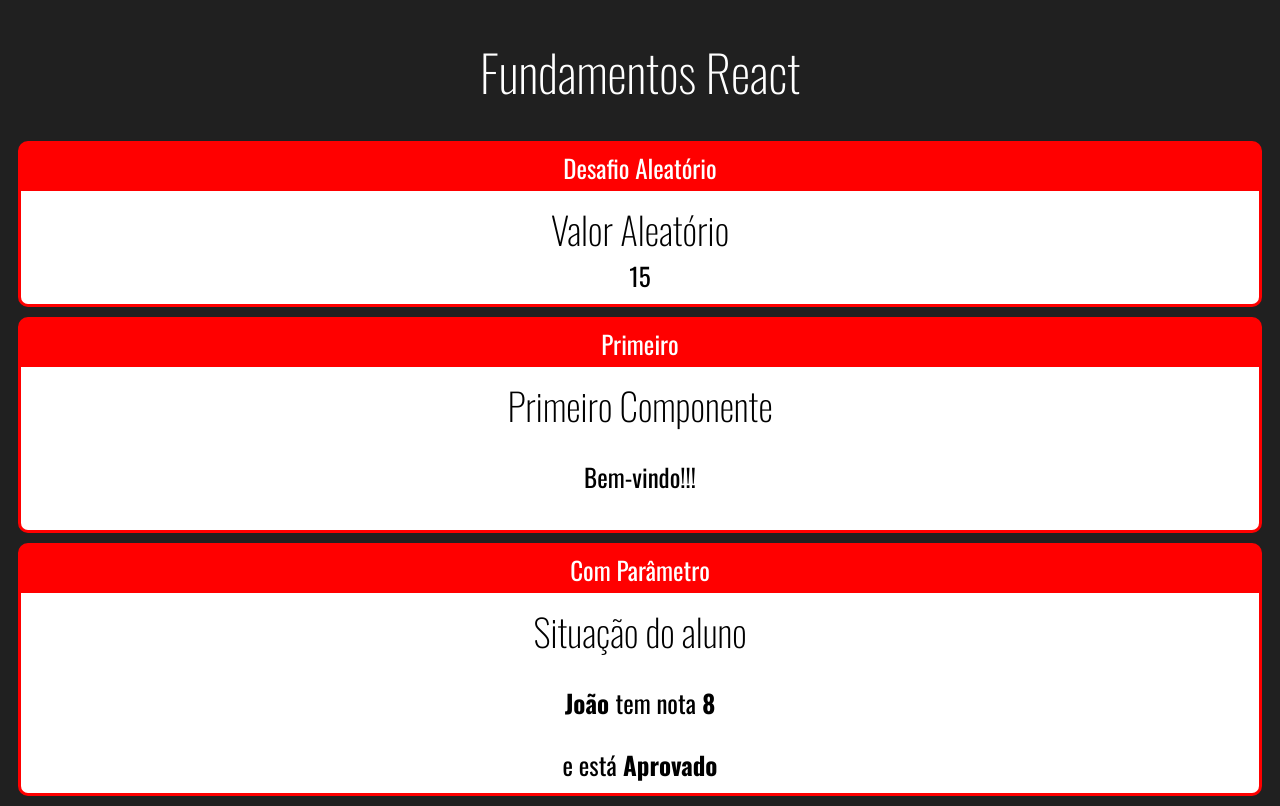
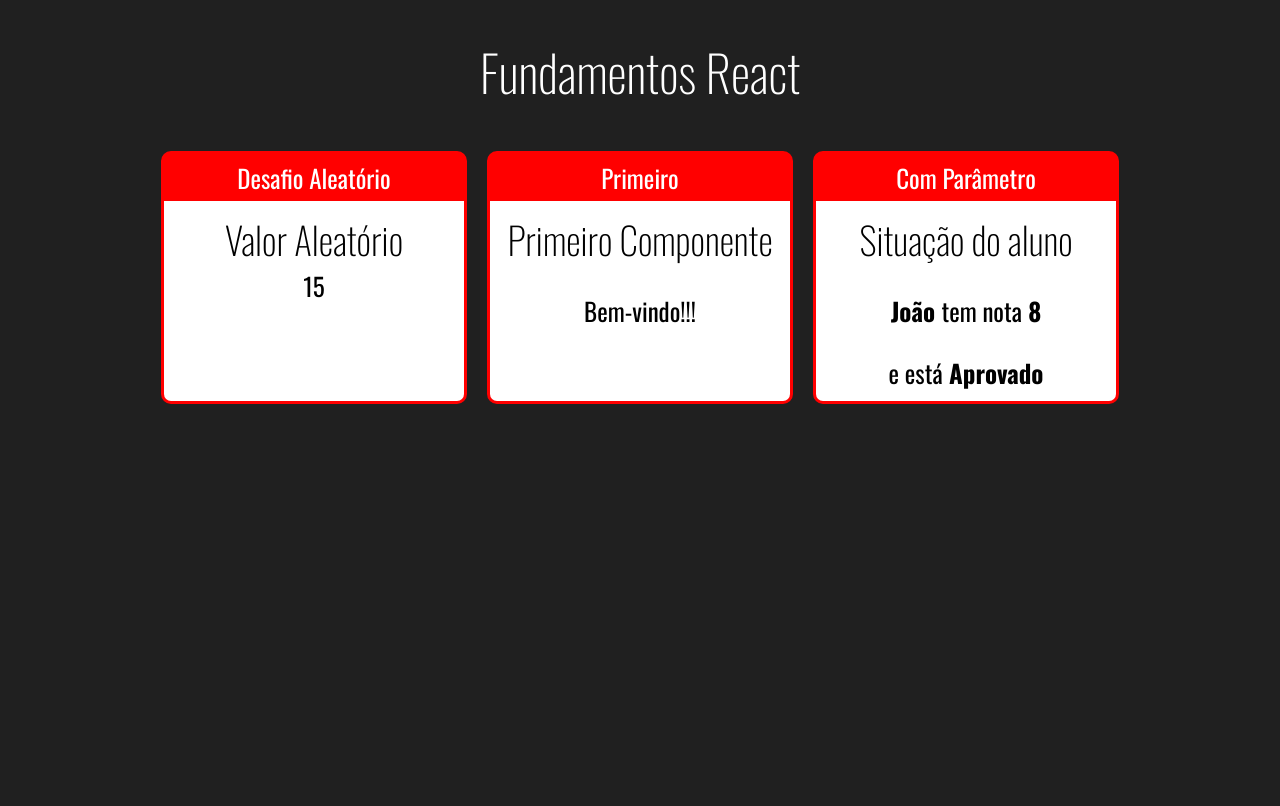
Before and after one commit to jpcp0614/Curso-React-Redux-Udemy, a React (Create React App) app in the folder fundamentos-react/: page / in a window 1280 px wide. Built offline with nearby package versions, Linux system fonts and the light colour scheme.

Commit message:
Componente card 02 - css

```diff
--- /dev/null
+++ b/fundamentos-react/src/App.css
@@ -0,0 +1,5 @@
+.App .Cards {
+  display: flex;
+  flex-wrap: wrap;
+  justify-content: center;
+}
--- a/fundamentos-react/src/App.jsx
+++ b/fundamentos-react/src/App.jsx
@@ -3,11 +3,12 @@ import Primeiro from './components/basics/Primeiro';
 import ComParametro from './components/basics/ComParametro';
 import RandomNumber from './components/basics/Aleatorio';
 import Card from './components/layout/Card';
+import './App.css';
 
 const App = () => (
-	<>
+	<div className="App">
 		<h1>Fundamentos React</h1>
-
+		<div className="Cards">
 			<Card titulo="Desafio Aleatório">
 				<RandomNumber min={ 1 } max={ 20 } />
 			</Card>
@@ -19,10 +20,8 @@ const App = () => (
 			<Card titulo="Com Parâmetro">
 				<ComParametro titulo='Situação do aluno' aluno='João' nota={7.9} />
 			</Card>
-
-
-
-	</>
+		</div>
+	</div>
 );
 
 export default App;
--- a/fundamentos-react/src/components/layout/Card.css
+++ b/fundamentos-react/src/components/layout/Card.css
@@ -2,8 +2,12 @@
   background-color: red;
   border: 3px solid red;
   border-radius: 10px;
+  display: flex;
+  flex-direction: column;
   overflow: hidden;
   margin: 10px;
+  max-width: 300px;
+  min-width: 300px;
 }
 
 .Card .Title {
@@ -15,5 +19,6 @@
 .Card .Content {
   background-color: white;
   color: black;
+  flex-grow: 1;
   padding: 10px;
 }
```
Lines whose indentation alone changed are shown as unchanged.
